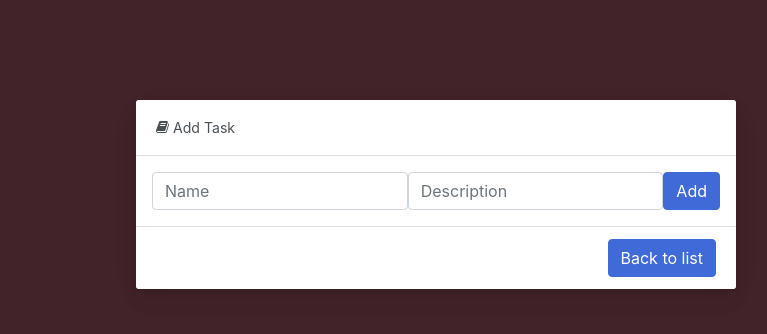
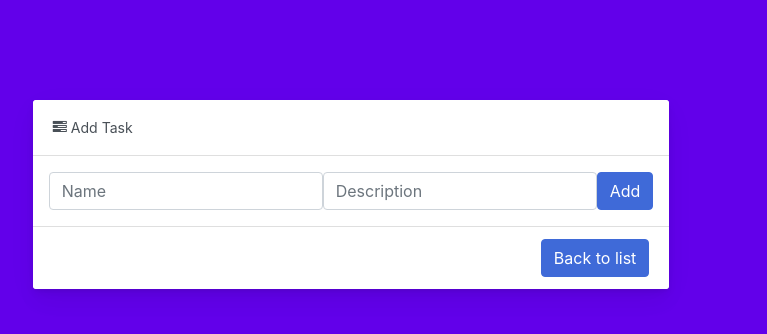
Before and after one commit to jvyalkova/js_frontend, a React (Create React App) app: page /add in a window 1280 px wide. Shown: the top 334 px of the page, without its empty margins (204-971 px from the left). Built offline with nearby package versions, Linux system fonts and the light colour scheme; no server answers.

Commit message:
Base version

```diff
--- a/src/App.js
+++ b/src/App.js
@@ -17,7 +17,7 @@ class App extends React.Component {
 	render() {
 		return (
 
-			<div className="row justify-content-center" style={{marginTop: "100px"}}>
+			<div className="row d-flex justify-content-center container">
 				<div className="col-md-auto">
 					<Provider store={this.props.store}>
 						<Router>
--- a/src/ToDoList.js
+++ b/src/ToDoList.js
@@ -10,7 +10,7 @@ class ToDoList extends React.Component {
 			<div className="card-hover-shadow-2x mb-3 card">
 				<div className="card-header-tab card-header">
 				  <div className="card-header-title font-size-lg text-capitalize font-weight-normal">
-					<i className="fa fa-book"></i>&nbsp;Book List
+					<i className="fa fa-tasks"></i>&nbsp;Tasks List
 				  </div>
 				</div>
 				<div className="scroll-area-sm">
@@ -32,7 +32,7 @@ class ToDoList extends React.Component {
 				  </perfect-scrollbar>
 				</div>
 				<div className="d-block text-right card-footer">
-					<NavLink to='/add' className="btn btn-primary"> Add book </NavLink>
+					<NavLink to='/add' className="btn btn-primary"> Add list </NavLink>
 				</div>
 			</div>
 
--- a/src/ToDoTaskAdd.js
+++ b/src/ToDoTaskAdd.js
@@ -49,7 +49,7 @@ class ToDoTaskAddInner extends React.Component {
 			<div className="card-hover-shadow-2x mb-3 card">
 				<div className="card-header-tab card-header">
 					<div className="card-header-title font-size-lg text-capitalize font-weight-normal">
-						<i className="fa fa-book"></i>&nbsp;Add Task
+						<i className="fa fa-tasks"></i>&nbsp;Add Task
 					</div>
 				</div>
 				<form onSubmit={this.onAddFormSubmit} >
--- a/src/index.css
+++ b/src/index.css
@@ -6,7 +6,7 @@ body {
     line-height: 1.5;
     color: #495057;
     text-align: left;
-    background-color: #422329;
+    background-color: #6200EA;
 }
 
 i {
@@ -15,14 +15,11 @@ i {
 
 .container{
     margin-top:100px;
-	display: flex;
-	justify-content: center;
-	padding: 20px;
+
 }
 
 .card {
-	width: 100%;
-	max-width: 600px;
+
     box-shadow: 0 0.46875rem 2.1875rem rgba(4, 9, 20, 0.03), 0 0.9375rem 1.40625rem rgba(4, 9, 20, 0.03), 0 0.25rem 0.53125rem rgba(4, 9, 20, 0.05), 0 0.125rem 0.1875rem rgba(4, 9, 20, 0.03);
     border-width: 0;
     transition: all .2s;
```
